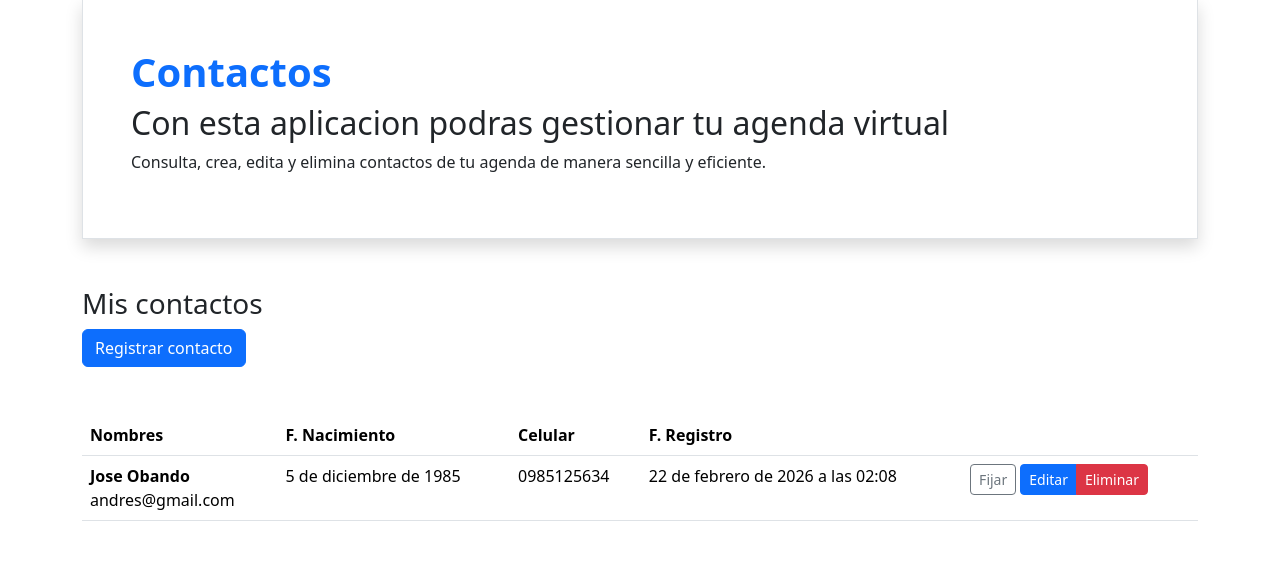
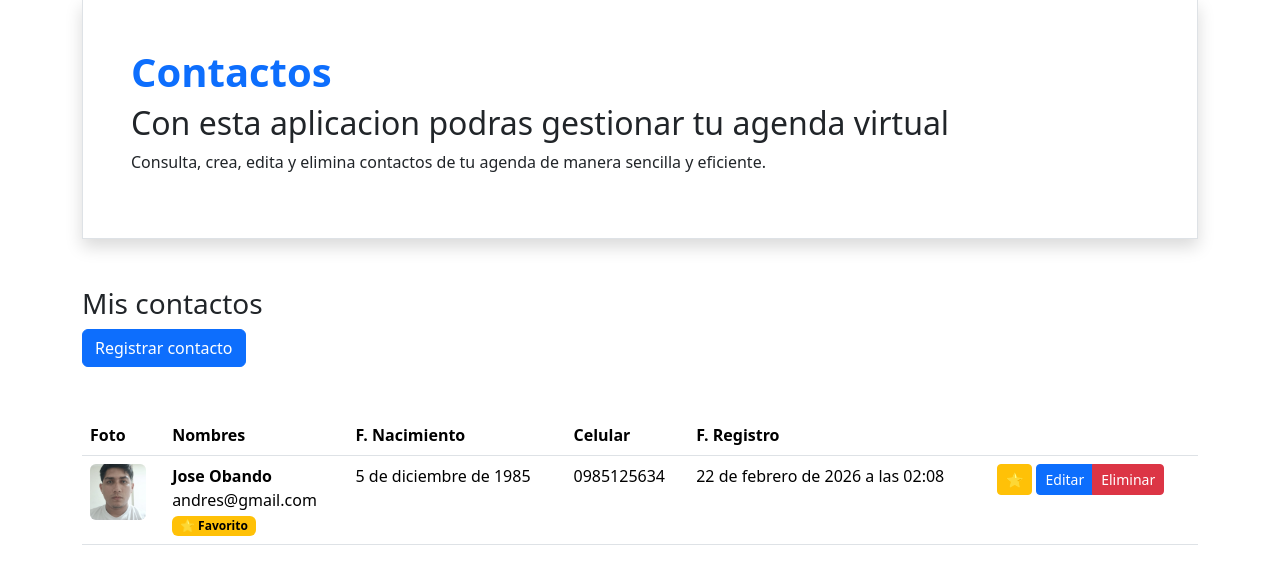
Before and after one commit to Obando96/CrudPOO, a Django app: page / in a window 1280 px wide. Shown: the part 105-689 px from the top of the page. Run offline with Django 5.2, Linux system fonts and the light colour scheme; data comes from the database, SQL or seed files in the repository; both versions use the stored data as it was after the commit; some libraries are stand-ins or nearby versions.

Commit message:
Commit de Evaluacion final

```diff
--- a/crudContactList/crudContactList/settings.py
+++ b/crudContactList/crudContactList/settings.py
@@ -117,6 +117,8 @@ USE_TZ = True
 # https://docs.djangoproject.com/en/6.0/howto/static-files/
 
 STATIC_URL = 'static/'
+MEDIA_URL = '/media/'
+MEDIA_ROOT = BASE_DIR / 'media'
 
 STATICFILES_DIRS = [
     os.path.join(BASE_DIR, 'static'),
--- a/crudContactList/crudContactList/urls.py
+++ b/crudContactList/crudContactList/urls.py
@@ -16,8 +16,13 @@ Including another URLconf
 """
 from django.contrib import admin
 from django.urls import include, path
+from django.conf import settings
+from django.conf.urls.static import static
 
 urlpatterns = [
     path('admin/', admin.site.urls),
     path('', include('crudContactos.urls')),
 ]
+
+if settings.DEBUG:
+    urlpatterns += static(settings.MEDIA_URL, document_root=settings.MEDIA_ROOT)
--- a/crudContactList/crudContactos/models.py
+++ b/crudContactList/crudContactos/models.py
@@ -6,6 +6,8 @@ class Contactos(models.Model):
     email = models.EmailField(max_length=254)
     birthdate = models.DateField(null=True, blank=True)
     phone = models.CharField(max_length=15, null=True, blank=True)
+    favorito = models.BooleanField(default=False)
+    foto = models.ImageField(upload_to='contactos/', null=True, blank=True)
     fijado = models.BooleanField(default=False)
     fijado_orden = models.PositiveIntegerField(null=True, blank=True)
     created = models.DateTimeField(auto_now_add=True)
--- a/crudContactList/crudContactos/templates/crudContactos/contactos_form.html
+++ b/crudContactList/crudContactos/templates/crudContactos/contactos_form.html
@@ -31,6 +31,7 @@
 
     <form
       method="post"
+      enctype="multipart/form-data"
       class="mt-5 mx-auto"
       style="max-width: 320px"
       novalidate
--- a/crudContactList/crudContactos/templates/crudContactos/contactos_list.html
+++ b/crudContactList/crudContactos/templates/crudContactos/contactos_list.html
@@ -36,6 +36,7 @@
     <table class="mt-5 table table-hover">
       <thead>
         <tr>
+          <th>Foto</th>
           <th>Nombres</th>
           <th>F. Nacimiento</th>
           <th>Celular</th>
@@ -47,10 +48,17 @@
         {% for contacto in object_list %}
         <tr>
           <td>
+            {% if contacto.foto %}
+            <img src="{{ contacto.foto.url }}" alt="Foto de {{ contacto.nombre }}" width="56" height="56" class="rounded object-fit-cover" />
+            {% else %}
+            <span class="text-muted">Sin foto</span>
+            {% endif %}
+          </td>
+          <td>
             <div class="fw-bold">{{ contacto.nombre }}</div>
             <div>{{ contacto.email }}</div>
-            {% if contacto.fijado %}
-            <span class="badge text-bg-warning mt-1">Fijado</span>
+            {% if contacto.favorito %}
+            <span class="badge text-bg-warning mt-1">⭐ Favorito</span>
             {% endif %}
           </td>
           <td>{{ contacto.birthdate }}</td>
@@ -62,9 +70,9 @@
                 {% csrf_token %}
                 <button
                   type="submit"
-                  class="btn btn-sm {% if contacto.fijado %}btn-warning{% else %}btn-outline-secondary{% endif %}"
+                  class="btn btn-sm {% if contacto.favorito %}btn-warning{% else %}btn-outline-secondary{% endif %}"
                 >
-                  {% if contacto.fijado %}Desfijar{% else %}Fijar{% endif %}
+                  {% if contacto.favorito %}⭐{% else %}☆{% endif %}
                 </button>
               </form>
               <div class="btn-group btn-group-sm">
@@ -76,7 +84,7 @@
         </tr>
         {% empty %}
         <tr>
-          <td colspan="5">No hay contactos registrados.</td>
+          <td colspan="6">No hay contactos registrados.</td>
         </tr>
         {% endfor %}
       </tbody>
--- a/crudContactList/crudContactos/views.py
+++ b/crudContactList/crudContactos/views.py
@@ -1,8 +1,6 @@
 from django.shortcuts import redirect
 from django.urls import reverse_lazy
 from django.views import generic
-from django.views.decorators.http import require_POST
-from django.db.models import Max
 from crudContactos.models import Contactos
 
 # Create your views here.
@@ -10,18 +8,18 @@ class ContactListView(generic.ListView):
     model = Contactos
 
     def get_queryset(self):
-        return Contactos.objects.order_by('-fijado', 'fijado_orden', 'nombre')
+        return Contactos.objects.order_by('-favorito', 'nombre')
 
 
 class ContactCreateView(generic.CreateView):
     model = Contactos # Redirect to home after successful creation
-    fields = ['nombre', 'email', 'birthdate', 'phone']
+    fields = ['nombre', 'email', 'birthdate', 'phone', 'favorito', 'foto']
     success_url = reverse_lazy('crudContact_list')
 
 
 class ContactUpdateView(generic.UpdateView):
     model = Contactos
-    fields = ['nombre', 'email', 'birthdate', 'phone']
+    fields = ['nombre', 'email', 'birthdate', 'phone', 'favorito', 'foto']
     success_url = reverse_lazy('crudContact_list')
 
 class ContactDeleteView(generic.DeleteView):
@@ -31,13 +29,7 @@ class ContactDeleteView(generic.DeleteView):
 def fijar_contacto(request, pk):
     contacto = Contactos.objects.filter(pk=pk).first()
     if contacto:
-        if contacto.fijado:
-            contacto.fijado = False
-            contacto.fijado_orden = None
-        else:
-            ultimo_orden = Contactos.objects.filter(fijado=True).aggregate(Max('fijado_orden'))['fijado_orden__max'] or 0
-            contacto.fijado = True
-            contacto.fijado_orden = ultimo_orden + 1
-        contacto.save(update_fields=['fijado', 'fijado_orden'])
+        contacto.favorito = not contacto.favorito
+        contacto.save(update_fields=['favorito'])
 
     return redirect('crudContact_list')
```
Also changed, not shown: crudContactList/crudContactos/migrations/0004_contactos_favorito_contactos_foto.py (added), crudContactList/db.sqlite3, crudContactList/media/contactos/Imagen.jpeg (added).
